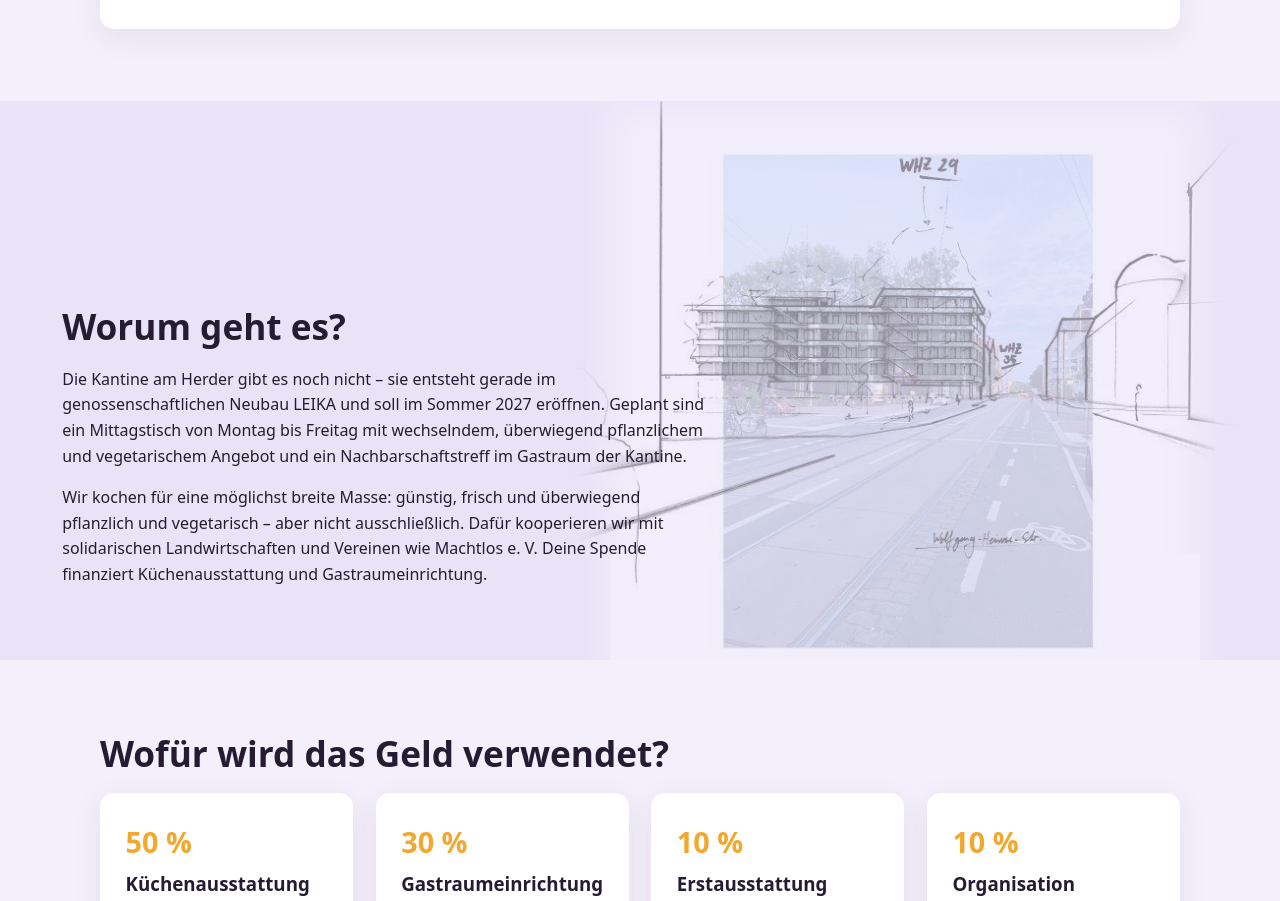
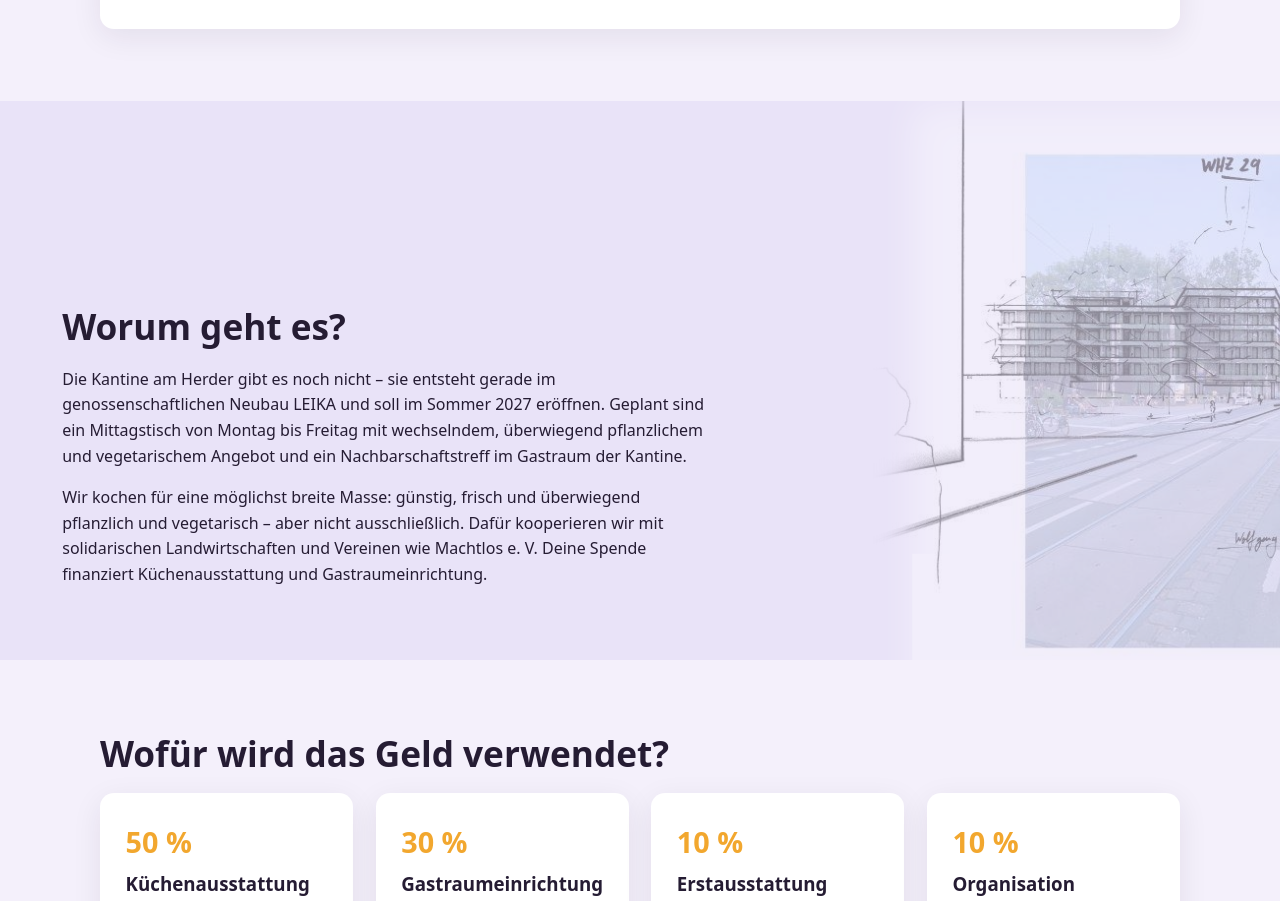
Before and after one commit to philemonthuemmel-sys/fundraiskantine, a plain HTML site: page index.html in a window 1280 px wide. Shown: the part 1309-2210 px from the top of the page. Drawn offline with Linux system fonts and the light colour scheme.

Commit message:
style: house watermark +8cm more right (total 15cm)
Co-authored-by: philemonthuemmel-sys <philemonthuemmel-sys@users.noreply.github.com>

```diff
--- a/styles.css
+++ b/styles.css
@@ -283,7 +283,7 @@ h2 {
   content: "";
   position: absolute;
   inset: 0;
-  background: url("leika-haus-cutout.png") no-repeat calc(50% + 7cm) bottom;
+  background: url("leika-haus-cutout.png") no-repeat calc(50% + 15cm) bottom;
   background-size: min(58%, 680px) auto;
   opacity: 0.4;
   pointer-events: none;
```
